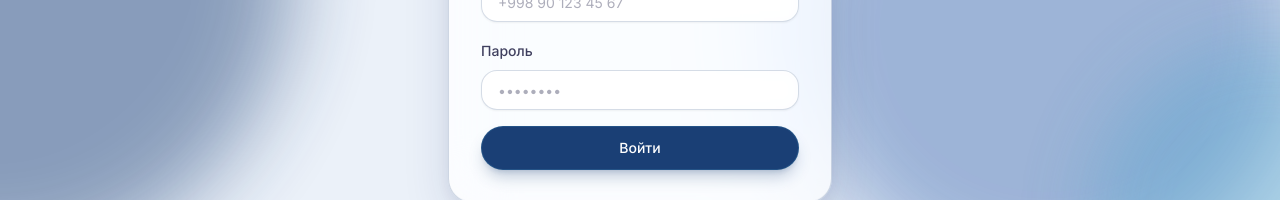
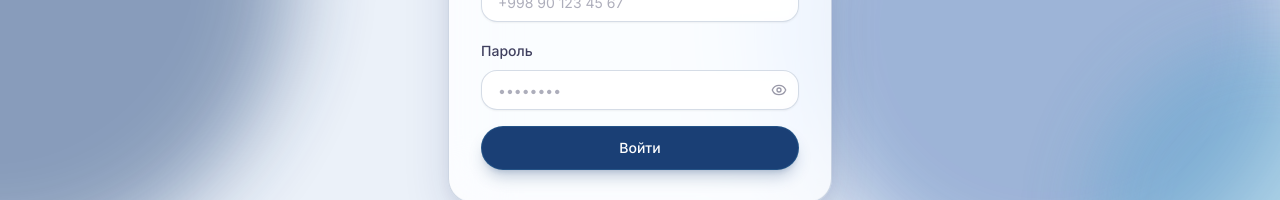
Before and after one commit to Ismailov-M11/dcard_merchant, a React (Vite) app: page /login in a window 1280 px wide. Shown: the part 420-620 px from the top of the page. Built offline with nearby package versions, Linux system fonts and the light colour scheme; no server answers.

Commit message:
feat: add password visibility toggle to login input and enhance dark mode styles

```diff
--- a/src/index.css
+++ b/src/index.css
@@ -186,21 +186,21 @@ body {
   box-shadow: 0 0 0 3px rgba(78, 164, 204, 0.18);
 }
 
-/* Glass input — DARK mode */
+/* Glass input — DARK mode (stable, solid bg so text is always readable) */
 .dark .glass-input {
-  background: rgba(26, 63, 117, 0.18) !important;
-  border: 1px solid rgba(78, 164, 204, 0.22) !important;
-  color: rgba(255, 255, 255, 0.95) !important;
+  background: rgba(14, 22, 36, 0.90) !important;
+  border: 1px solid rgba(95, 155, 210, 0.28) !important;
+  color: rgba(230, 242, 255, 0.95) !important;
 }
 
 .dark .glass-input::placeholder {
-  color: rgba(255, 255, 255, 0.32);
+  color: rgba(180, 210, 240, 0.35);
 }
 
 .dark .glass-input:focus {
-  background: rgba(26, 63, 117, 0.28) !important;
-  border-color: rgba(78, 164, 204, 0.70) !important;
-  box-shadow: 0 0 0 3px rgba(78, 164, 204, 0.18);
+  background: rgba(14, 22, 36, 0.95) !important;
+  border-color: rgba(78, 164, 204, 0.65) !important;
+  box-shadow: 0 0 0 3px rgba(78, 164, 204, 0.15);
 }
 
 /* Sidebar glass — LIGHT */
--- a/src/pages/LoginPage.tsx
+++ b/src/pages/LoginPage.tsx
@@ -1,6 +1,6 @@
 import { useState } from 'react';
 import { useNavigate } from 'react-router-dom';
-import { Loader2 } from 'lucide-react';
+import { Eye, EyeOff, Loader2 } from 'lucide-react';
 import { Button } from '@/components/ui/button';
 import { Input } from '@/components/ui/input';
 import { Label } from '@/components/ui/label';
@@ -10,6 +10,7 @@ import { startLoginTransition, endLoginTransition } from '@/lib/loginTransition'
 const LoginPage = () => {
   const [phone, setPhone] = useState('');
   const [password, setPassword] = useState('');
+  const [showPassword, setShowPassword] = useState(false);
   const [loading, setLoading] = useState(false);
   const [leaving, setLeaving] = useState(false);
   const { login } = useAuth();
@@ -89,13 +90,27 @@ const LoginPage = () => {
           </div>
           <div className="space-y-2">
             <Label className="text-foreground/75 text-sm">Пароль</Label>
+            <div className="relative">
               <Input
-              type="password"
+                type={showPassword ? 'text' : 'password'}
                 placeholder="••••••••"
                 value={password}
                 onChange={(e) => setPassword(e.target.value)}
                 disabled={loading || leaving}
+                className="pr-10"
               />
+              <button
+                type="button"
+                tabIndex={-1}
+                onClick={() => setShowPassword(v => !v)}
+                disabled={loading || leaving}
+                className="absolute right-3 top-1/2 -translate-y-1/2 text-foreground/40 hover:text-foreground/70 transition-colors disabled:pointer-events-none"
+              >
+                {showPassword
+                  ? <EyeOff className="h-4 w-4" />
+                  : <Eye    className="h-4 w-4" />}
+              </button>
+            </div>
           </div>
           <Button type="submit" className="w-full mt-2 h-11" disabled={loading || leaving}>
             {loading && <Loader2 className="mr-2 h-4 w-4 animate-spin" />}
```
Lines whose indentation alone changed are shown as unchanged.
